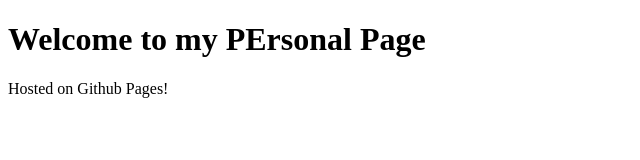
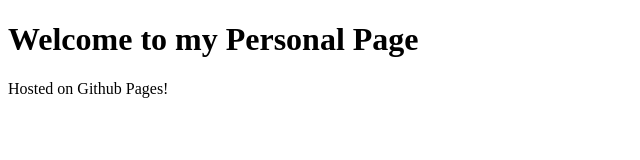
Before and after one commit to chbeensh/chbeensh.github.io, a plain HTML site: page index.html in a window 1280 px wide. Shown: the whole page, without its empty margins (0-640 px from the left). Drawn offline with Linux system fonts and the light colour scheme.

Commit message:
Update index.html

```diff
--- a/index.html
+++ b/index.html
@@ -1,7 +1,7 @@
 <!DOCTYPE html>
 <html>
   <body>
-    <h1>Welcome to my PErsonal Page</h1>
+    <h1>Welcome to my Personal Page</h1>
     <p>Hosted on Github Pages!</p>
   </body>
 </html>
```
